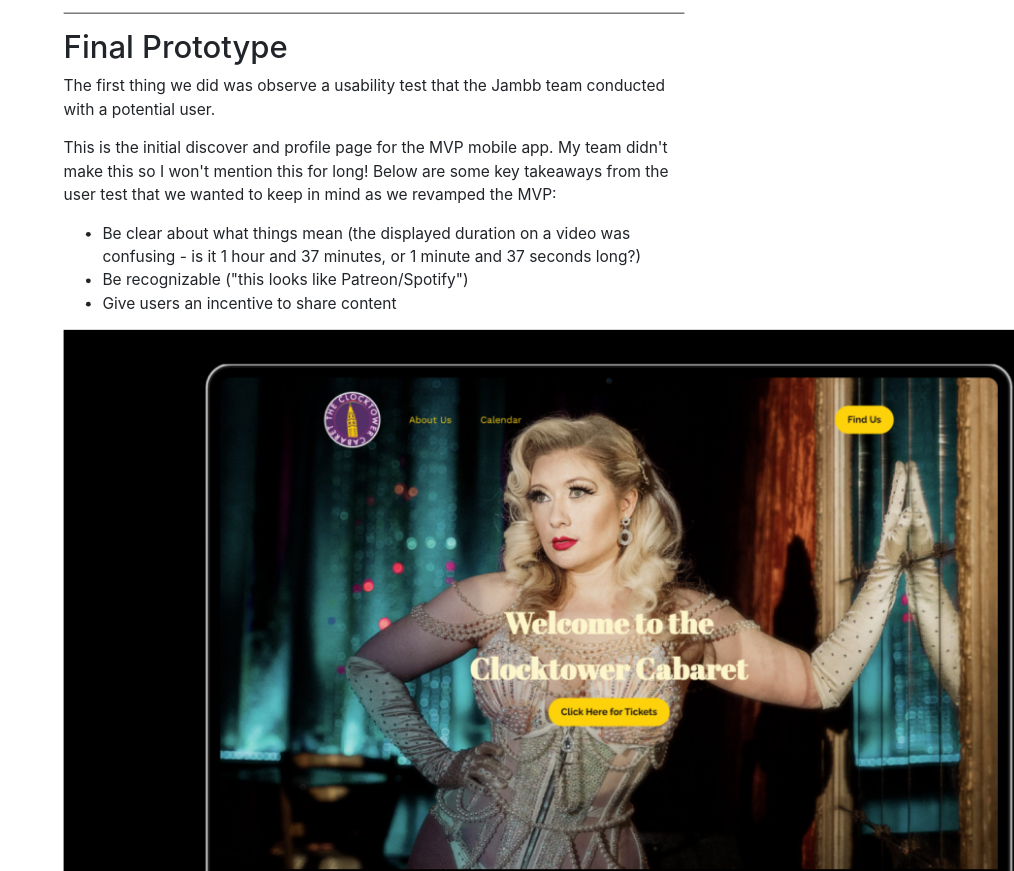
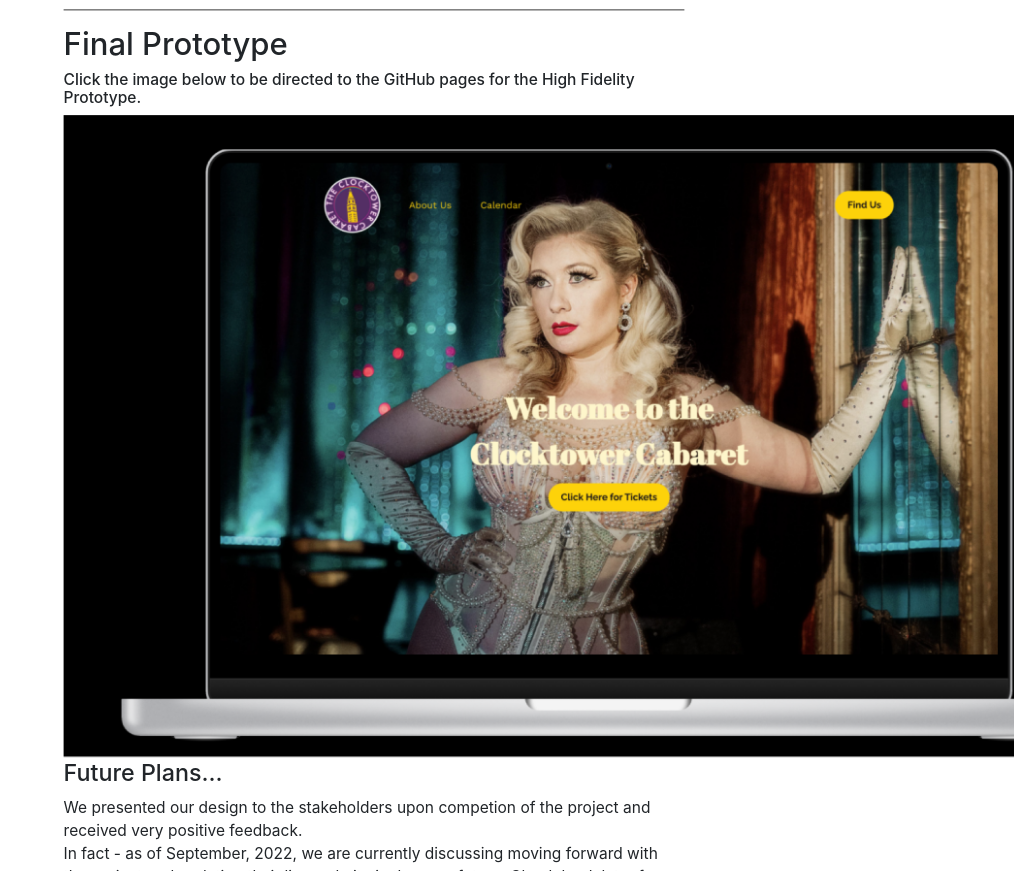
Before and after one commit to alexpolen/HW19, a plain HTML site: page case.html in a window 1280 px wide. Shown: the part 5443-6314 px from the top of the page, without its empty margins (266-1280 px from the left). Drawn offline with nearby package versions, Linux system fonts and the light colour scheme.

Commit message:
Final updates
Pages linked.

```diff
--- a/case.html
+++ b/case.html
@@ -172,10 +172,7 @@
         <div class="sixcol">
           <div data-editable-type="text" id="designProcessText" class="  " data-force-html-mode="false" data-id="92966700" data-content-module-unique-id="">
 
-         <p>The first thing we did was observe a usability test that the Jambb team conducted with a potential user.</p>
-         <p>This is the initial discover and profile page for the MVP mobile app. My team didn't make this so I won't mention this for long! Below are some key takeaways from the user test that we wanted to keep in mind as we revamped the MVP:</p>
-         <ul><li>Be clear about what things mean (the displayed duration&nbsp;on a video was confusing - is it 1 hour and 37 minutes, or 1 minute and 37 seconds long?)</li>
-            <li>Be recognizable ("this looks like Patreon/Spotify")</li><li>Give users an incentive to share content</li></ul>
+            <h6>Click the image below to be directed to the GitHub pages for the High Fidelity Prototype.
       </div>
         </div>
         <div class="sixcol last">
```
